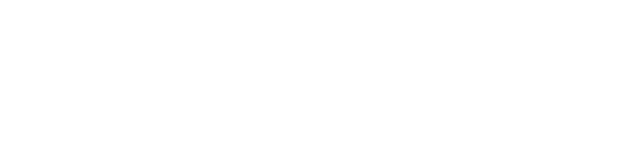
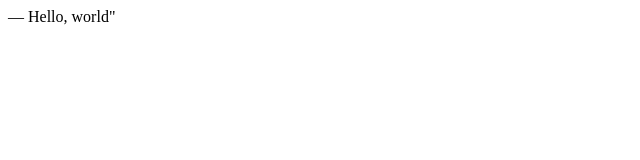
Before and after one commit to Viktik/homepage, a plain HTML site: page index.html in a window 1280 px wide. Shown: the whole page, without its empty margins (0-640 px from the left). Drawn offline with Linux system fonts and the light colour scheme.

Commit message:
Add "Hello world"(fixes#10)

```diff
--- a/index.html
+++ b/index.html
@@ -5,6 +5,6 @@
     <title>Viktor Krasnoshapka — Résumé</title>
   </head>
   <body>
-
+	— Hello, world"
   </body>
 </html>
```
